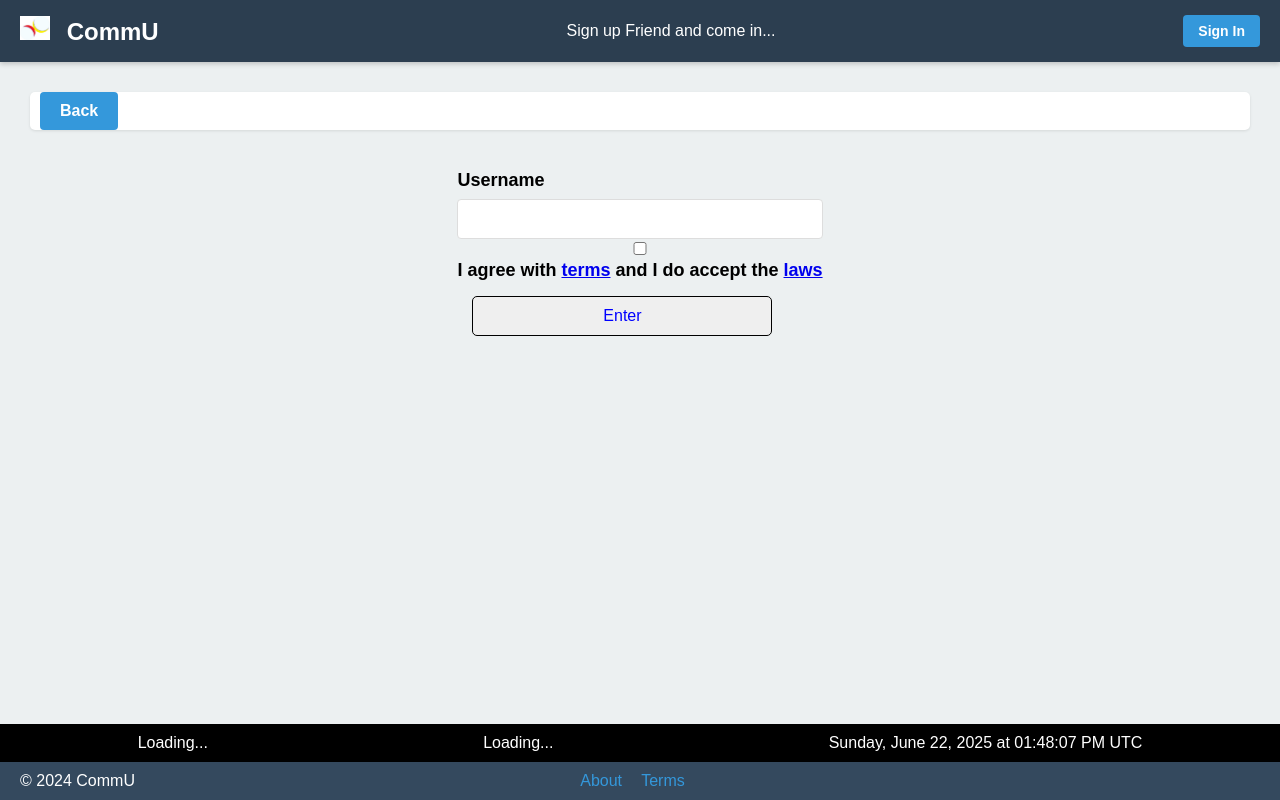
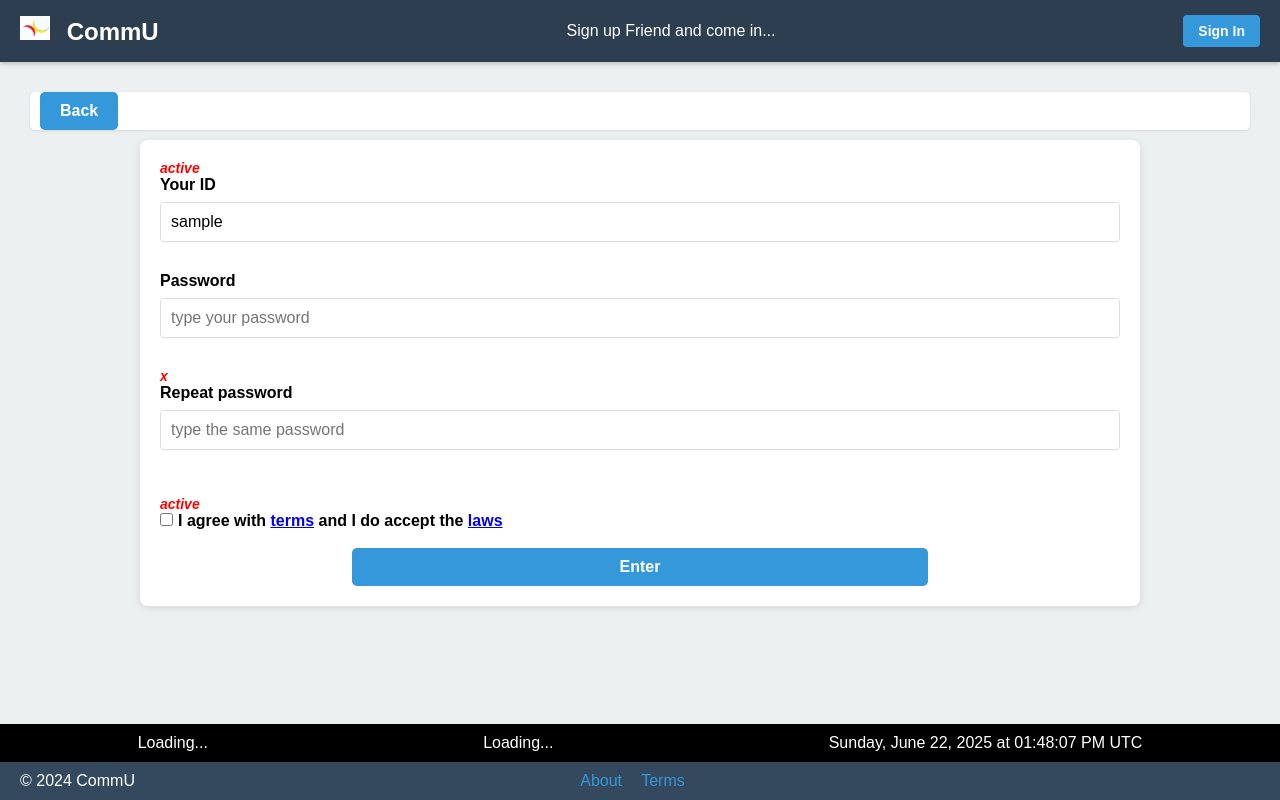
Before and after one commit to el710/CommU, a Django app: template DJpro/CommU/uproject/templates/signup.html in a window 1280 px wide. Run offline with Django 5.2, Linux system fonts and the light colour scheme; the template is opened without the code that fills it: most values are stand-ins (such as "Sample title", 1, 10 or a date in 2020).

Commit message:
feat: user signup UI

```diff
--- a/DJpro/CommU/Commu.py
+++ b/DJpro/CommU/Commu.py
@@ -56,7 +56,7 @@ def run_thread_agent(target_function, *args, add_link=False):
         thread.start()
     except Exception as exc:
         logging.info(f"exception at start - {exc}")
-        raise Exception
+        raise
 
     if add_link:
         return in_queue, out_queue
--- a/DJpro/CommU/uproject/templates/index.html
+++ b/DJpro/CommU/uproject/templates/index.html
@@ -23,7 +23,7 @@
         margin: 0px;
         padding: 0;
         box-sizing: border-box;
-        font-family: Arial, sans-serif;
+        font-family: Arial, Helvetica, sans-serif;
     }
 
     body {
@@ -197,13 +197,17 @@
           margin-left: 10px;
           margin-right: 10px;
           border: none;
-          border-radius: 4px;
-          cursor: pointer;
+
+
           font-size: 16px;
           font-weight: 600;
           background-color:  #3498db;
-          transition: background-color 0.3s;
           color: white;
+
+        cursor: pointer;
+        border-radius: 5px;
+
+        transition: background-color 0.3s;
       }
 
       .speed-bar-btn:hover {
--- a/DJpro/CommU/uproject/templates/login.html
+++ b/DJpro/CommU/uproject/templates/login.html
@@ -83,7 +83,7 @@
                 </div>
                 <div>
                     <label for="id_name">Username</label>
-                    <input type="text" name="username" maxlength="100" id="id_name" placeholder="type username or email""> <!-- 'required' means we can't pass it-->
+                    <input type="text" name="username" maxlength="100" id="id_name" placeholder="type your ID"> <!-- 'required' means we can't pass it-->
                 </div>
                 <div class="login-warning">
                     {{ passstate }}
--- a/DJpro/CommU/uproject/templates/signup.html
+++ b/DJpro/CommU/uproject/templates/signup.html
@@ -5,55 +5,26 @@
     {{ block.super}}
 
     <style>
-        .signup-context {
-            display: flex;
-            flex-wrap: nowrap;
-            flex-direction: column;
-            justify-content: center;
-            align-items: center;
-            font-style: normal;
-            font-size: 18px;
-            margin-top: 40px;
-        }
-
-
-        .signup-button {
-            border: 1px solid black;
-            width: 300px;
-            height: 40px;
-            color: blue;
-            font-family: Arial, Helvetica, sans-serif;
-            font-size: 16px;
-
-            display: flex;
-            box-sizing: border-box;
-            justify-content: center;
-            align-items: center;
-
-            margin: 15px;
-            cursor: pointer;
-            border-radius: 5px;
-
-            transition: all 0.3s;
-        }
-
-        .signup-button::before{
-            content: attr(text);
-        }
-
-        .signup-button:hover::before {
-            color: white;
-            background-color: purple;
-            text-transform: uppercase;
-            content: attr(hover-text);
-
-        }
 
         .signup-warning {
             color: red;
             font-style: italic;
+            font-size: 14px;
             font-weight: bold;
         }
+
+        .result-button {
+            width: 60%;
+        }
+
+        input[type="checkbox"] {
+            width: auto;
+            display: inline-block;
+            margin-right: 5px;
+        }
+
+
+
     </style>
 {% endblock %}
 
@@ -72,40 +43,54 @@
         <a href="/" class="speed-bar-btn speed-bar-link">Back</a>
     </div>
 
-    <div class="signup-context">
-        <form method="post" >
-        {% csrf_token %}
-            <section class="content-section">
+<form method="post" >
+   {% csrf_token %}
 
-            <div>
-                <label for="id_name">Username</label>
-                <input type="text" name="username" maxlength="100" id="id_name"> <!-- 'required' means we can't pass it-->
+    <div class="page-container">
+        <div class="page-form-row">
+            <div class="page-form-col">
+                <div class="signup-warning"> {{ user_state }}  </div>
+                <div class="page-form-group">
+                    <label for="name">Your ID</label>
+                    <input type="text" name="username" maxlength="100" id="id_name" {% if username %} value="{{username}}" {%endif%} placeholder="type your nickname / email / phone number you will use as ID" required>
+                </div>
             </div>
-<!--
-                <div class="signup-warning">
-                    {{ passstate }}
+        </div>
+
+        <div class="page-form-row">
+            <div class="page-form-col">
+                <div class="page-form-group">
+                    <label for="id_pass">Password</label>
+                    <input type="password" name="user_password" minlength="8" id="id_pass" placeholder="type your password" required>
                 </div>
+            </div>
+        </div>
 
-            <div>
-                <label for="id_pass">Password</label>
-                <input type="password" name="user_password" minlength="8" id="id_pass">
+        <div class="page-form-row">
+            <div class="page-form-col">
+                <div class="signup-warning"> {{ pass_state }}  </div>
+                <div class="page-form-group">
+                    <label for="id_repass">Repeat password</label>
+                    <input type="password" name="user_repassword" minlength="8" id="id_repass" placeholder="type the same password" required>
+                </div>
             </div>
-            <div>
-                <label for="id_repass">Repeat password</label>
-                <input type="password" name="user_repassword" minlength="8"  id="id_repass">
+        </div>
+
+        <div class="page-form-row">
+            <div class="page-form-col">
+                <div class="signup-warning"><br> {{ laws_state }}</div>
+                <label><input type="checkbox" name="box">I agree with <a href="/info/terms">terms</a> and I do accept the <a href="/info/laws">laws</a></label>
             </div>
-            <div>
-                <label for="id_email">Email</label>
-                <input type="email" name="email" maxlength="320" required id="id_email">
-            </div>
--->
-            <div>
-                <input type="checkbox"  name="box" id="id_box">
-                <label for="id_box">I agree with <a href="/info/terms">terms</a> and I do accept the <a href="/info/laws">laws</a></label>
-            </div>
+        </div>
 
-            <button class="signup-button" type="submit" text="Enter" hover-text=" Do you?"></button>
-            </section>
-        </form>
-    </div>
+        <center>
+            <button type="submit" class="speed-bar-btn result-button">Enter</button>
+        </center>
+
+
+    </div> <!-- page-container -->
+
+</form>
+
+
 {% endblock %} <!-- workplace -->
```
Also changed, not shown: DJpro/CommU/main/djforms.py (+4 -4 lines), DJpro/CommU/main/views.py (+43 -32 lines), DJpro/CommU/uproject/templates/index_temp.html (+11 -0 lines), DJpro/Scrum/Scrum.md (+3 -0 lines), DJpro/Scrum/Start sprint.md (+10 -3 lines).
